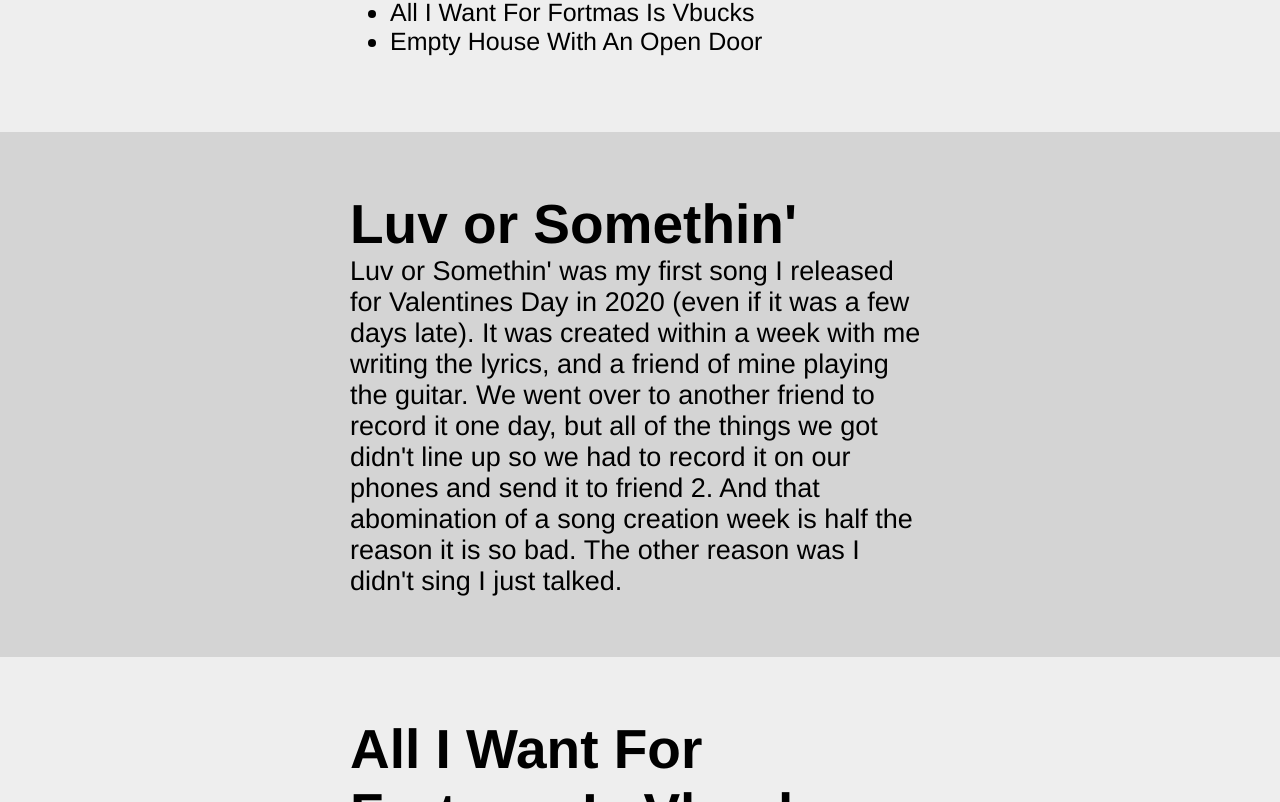
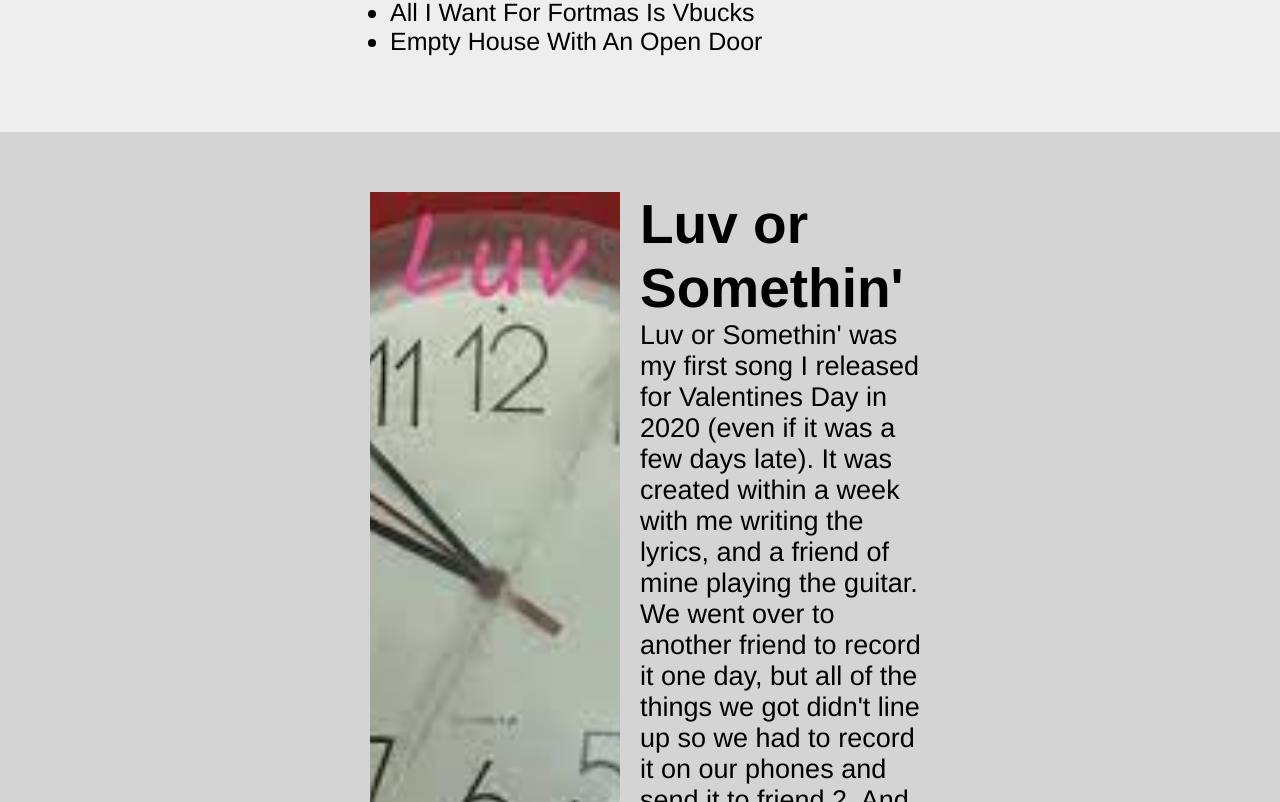
Before and after one commit to Christian-Irvine/svelte_2023_webdev1, a SvelteKit app: page /chrissyfresh in a window 1280 px wide. Shown: the part 1418-2220 px from the top of the page. Built offline with nearby package versions, Linux system fonts and the light colour scheme.

Commit message:
Changed how images work in the non galery

```diff
--- a/src/lib/components/ArticleImage.svelte
+++ b/src/lib/components/ArticleImage.svelte
@@ -5,7 +5,7 @@
 </script>
 
 <div class="image-grid">
-    <div class="gallery-image" style="background-image:url({ image })"></div>
+    <div class="article-image" style="background-image:url({ image })"></div>
     <div class="image-flex">
         <h3>{ heading }</h3>
         <p>{ text }</p>
--- a/src/routes/chrissyfresh/+page.svelte
+++ b/src/routes/chrissyfresh/+page.svelte
@@ -1,6 +1,7 @@
 <script>
     import Article from "$lib/components//Article.svelte";
     import ArticleList from "$lib/components//ArticleList.svelte";
+    import ArticleImage from "$lib/components//ArticleImage.svelte";
 </script>
 
 <h1>Chrissy Fresh</h1>
@@ -21,18 +22,13 @@
         ]}
     />
 
-    <!--
-    <div>
-        <div>
-            <h3>Classic Chrissy Fresh Songs:</h3>
-            <ul>
-                <li><a href="https://youtu.be/k5HRtc6PMsI?si=b4F696BejiR7_Jt8" target="_blank">Luv or Somethin'</a></li>
-                <li><a href="https://youtu.be/FthGNI1uFwM?si=0Cv_aS8c6KGz4nw9" target="_blank">All I Want For Fortmas Is Vbucks</a></li>
-                <li><a href="https://youtu.be/YSANgdLCJyU?si=KoFYNeq4R0FCanyS" target="_blank">Empty House With An Open Door</a></li>
-            </ul>
-        </div>
-    </div>
-    -->
+    <ArticleImage
+        heading="Luv or Somethin'"
+        text="Luv or Somethin' was my first song I released for Valentines Day in 2020 (even if it was a few days late). It was created within a week with me writing the lyrics,
+        and a friend of mine playing the guitar. We went over to another friend to record it one day, but all of the things we got didn't line up so we had to record it on our phones and send it to friend 2.
+        And that abomination of a song creation week is half the reason it is so bad. The other reason was I didn't sing I just talked."
+        image="LuvOrSomethin.png"
+    />
 
     <Article
         heading="Luv or Somethin'"
--- a/static/css/main.css
+++ b/static/css/main.css
@@ -10,8 +10,8 @@ body {
 :root {
     --background-main: #eeeeee;
     --background-secondary: #d4d4d4;
-    --accent: #2181a1;
-    --accent-hover: #19637c;
+    --accent: #419bb9;
+    --accent-hover: #34819b;
     --text-main: black;
     --text-secondary: white;
     --icons: white;
@@ -87,6 +87,13 @@ body {
 .image-grid {
     display: grid;
     grid-template-columns: 1fr 1fr;
+}
+
+.article-image{
+    background-size: cover;
+    background-repeat: no-repeat;
+    margin: 0 20px;
+    background-position: center;
 }
 
 .image-flex {
```
